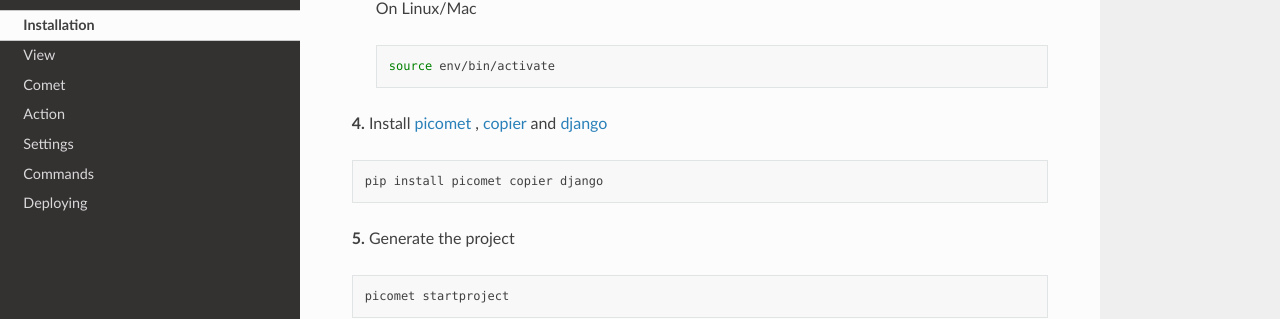
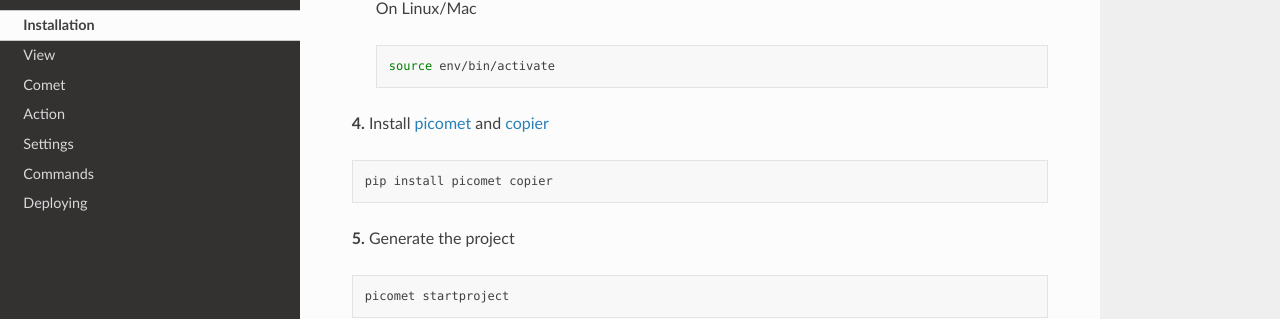
Before and after one commit to picomet/picomet, a Sphinx documentation site: the page built from docs/source/installation.rst, in a window 1280 px wide and 900 px high, scrolled down 413 px. Shown: the part 144-463 px from the top of the window. Built offline with Sphinx 7.4.7 and the Read the Docs theme 2.0.0, drawn with Linux system fonts in a browser that asks for light colours.

Commit message:
deps: add django to deps

```diff
--- a/docs/source/installation.rst
+++ b/docs/source/installation.rst
@@ -32,11 +32,11 @@
 
 
 **4.**
-Install `picomet <https://pypi.org/project/picomet>`_ , `copier <https://pypi.org/project/copier>`_ and `django <https://pypi.org/project/django>`_
+Install `picomet <https://pypi.org/project/picomet>`_ and `copier <https://pypi.org/project/copier>`_
 
 .. code-block:: shell
 
-  pip install picomet copier django
+  pip install picomet copier
 
 **5.**
 Generate the project
--- a/pyproject.toml
+++ b/pyproject.toml
@@ -6,7 +6,7 @@
 description = "The nextjs of django"
 readme = "README.md"
 requires-python = ">=3.12"
-dependencies = []
+dependencies = ["django>=4.2"]
 classifiers = [
   "Environment :: Web Environment",
   "Intended Audience :: Developers",
```
